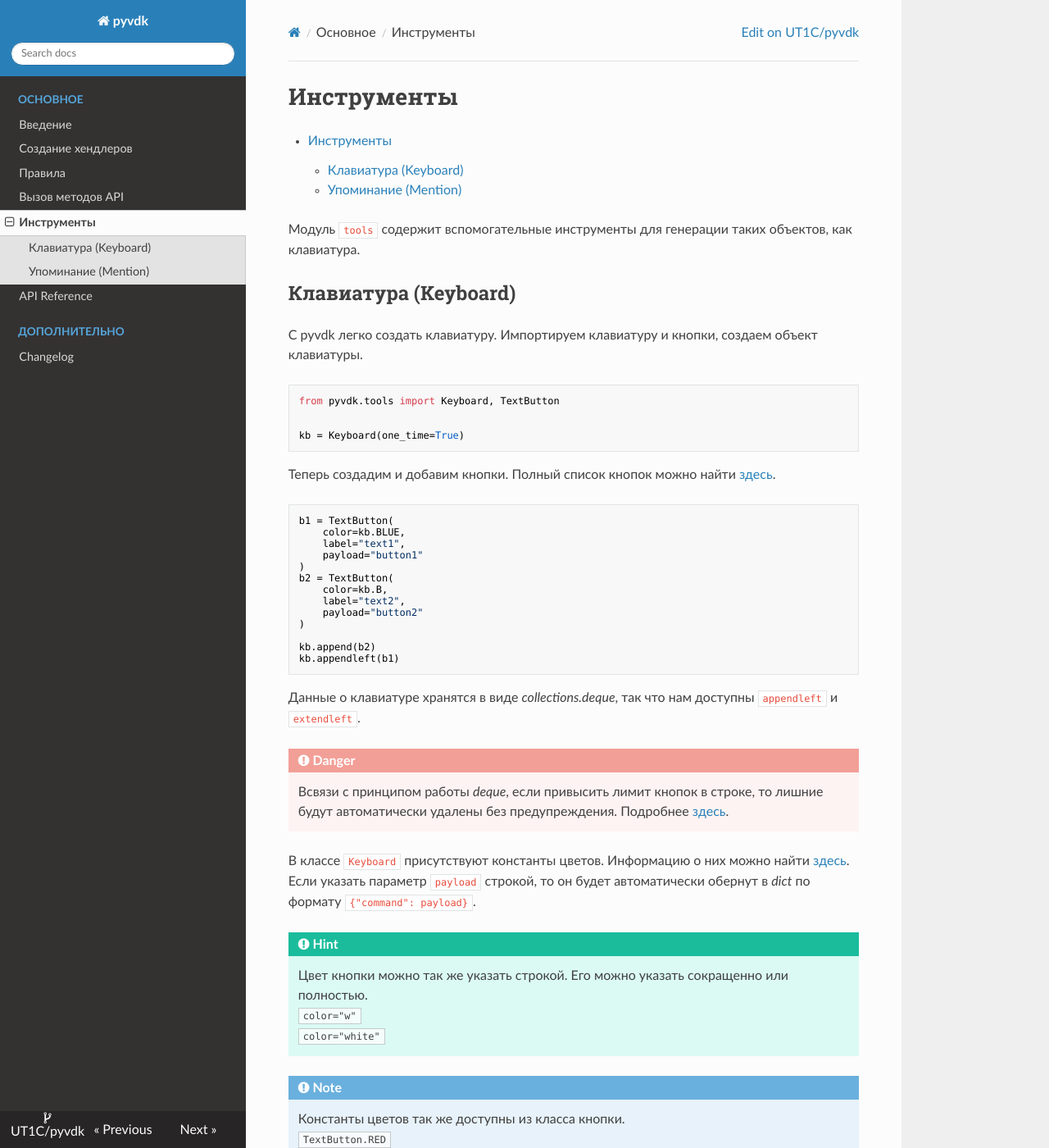
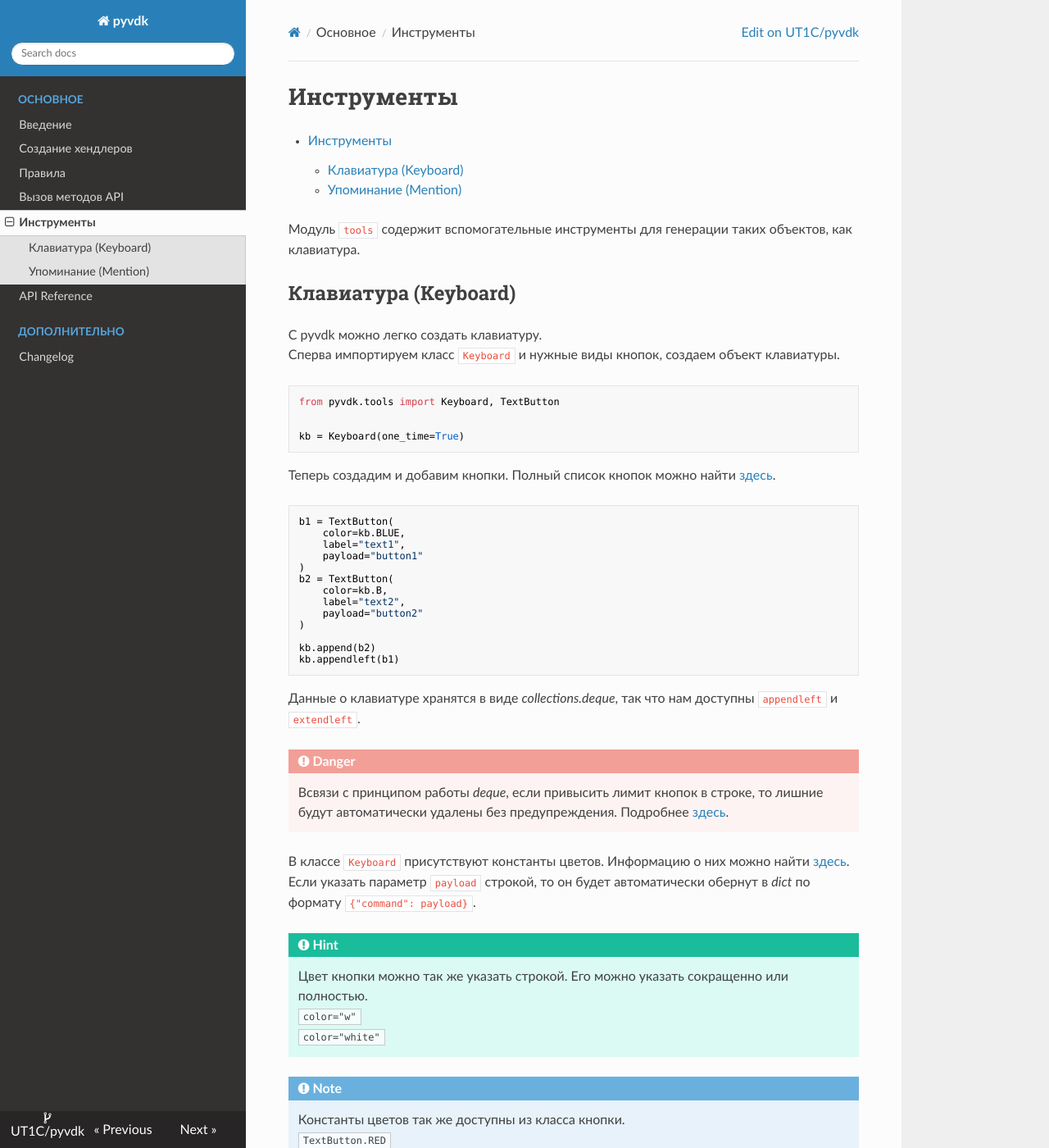
Before and after one commit to UT1C/pyvdk, an MkDocs documentation site: the page built from docs/tools.md, in a window 1280 px wide and 1400 px high. Shown: the whole window at 82% size. Built offline with MkDocs 1.6.1, drawn with Linux system fonts in a browser that asks for light colours; nearby versions of some CDN libraries; some of the changed text lies outside the part shown.

Commit message:
some fixes

````diff
--- a/docs/tools.md
+++ b/docs/tools.md
@@ -5,8 +5,8 @@
 Модуль `tools` содержит вспомогательные инструменты для генерации таких объектов, как клавиатура.
 
 ## Клавиатура (Keyboard) { #keyboard }
-С pyvdk легко создать клавиатуру.
-Импортируем клавиатуру и кнопки, создаем объект клавиатуры.
+С pyvdk можно легко создать клавиатуру.
+<br>Сперва импортируем класс `Keyboard` и нужные виды кнопок, создаем объект клавиатуры.
 
 ```python
 from pyvdk.tools import Keyboard, TextButton
````
Also changed, not shown: other parts of docs/tools.md (+1 -4 lines).
